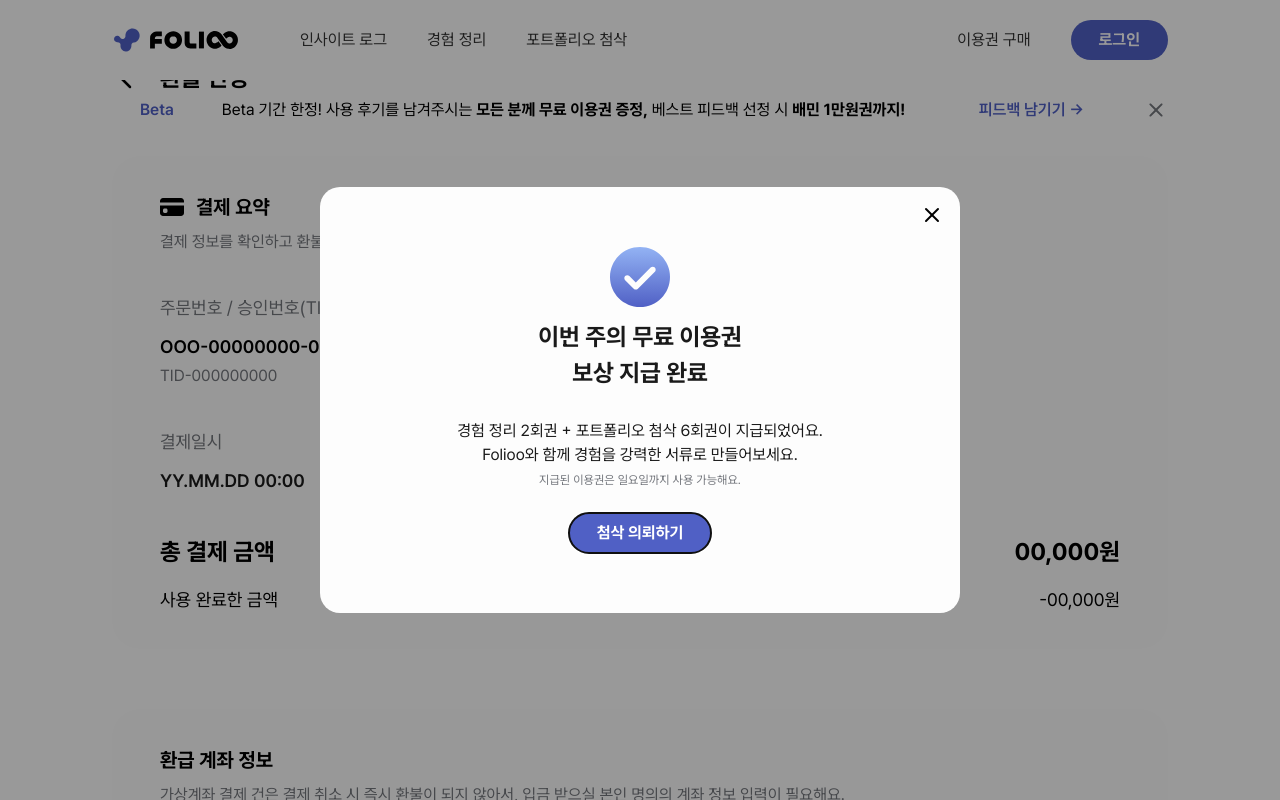
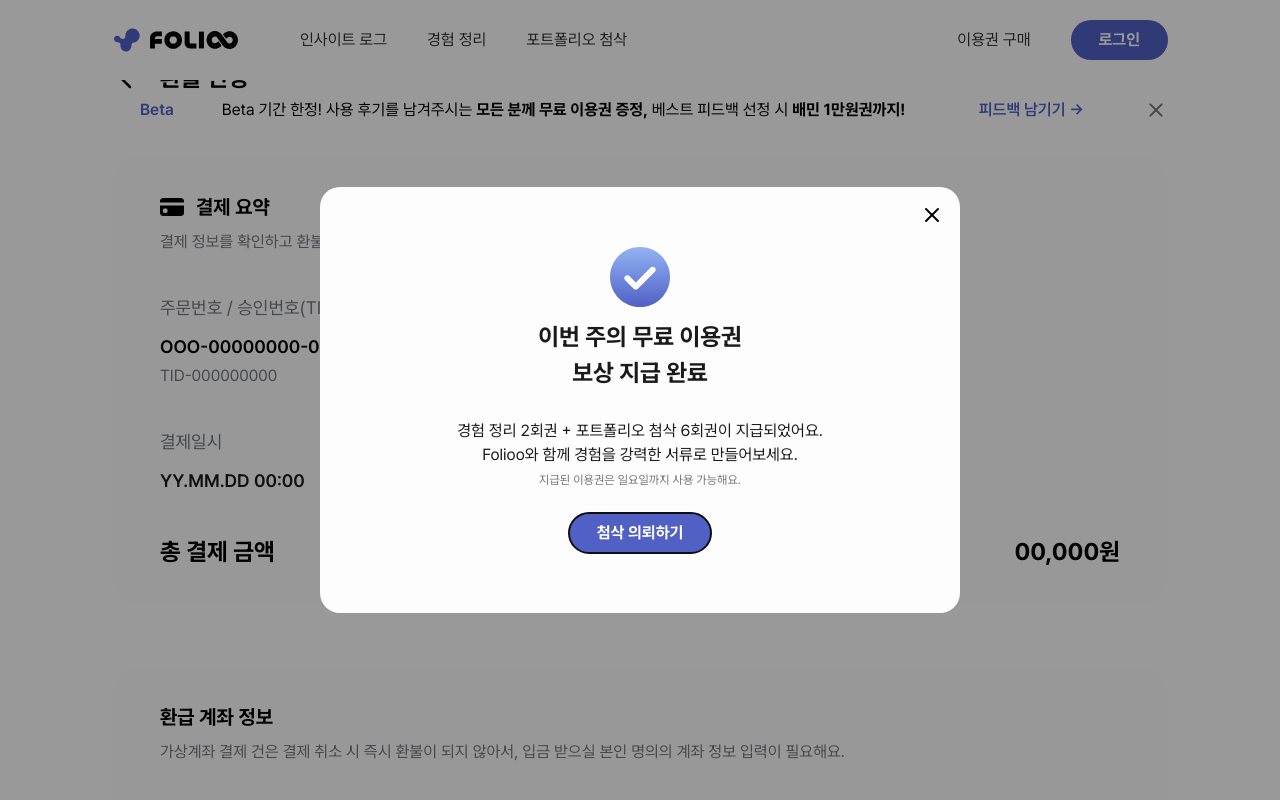
Before and after one commit to Teamie71/folioo-front, a Next.js app: page /invoice/refund in a window 1280 px wide. Shown: the top 800 px of the page. Built offline with nearby package versions, Linux system fonts and the light colour scheme; no server answers.

Commit message:
🎨 Design: 사용 완료 금액 문구 제거

```diff
--- a/src/app/(main)/invoice/refund/page.tsx
+++ b/src/app/(main)/invoice/refund/page.tsx
@@ -71,10 +71,6 @@ export default function InvoiceRefundPage() {
               <div className='flex justify-between text-[1.5rem] font-bold'>
                 <span>총 결제 금액</span>
                 <span>00,000원</span>
-              </div>
-              <div className='flex justify-between text-[1.125rem]'>
-                <span>사용 완료한 금액</span>
-                <span>-00,000원</span>
               </div>
             </div>
           </div>
```
